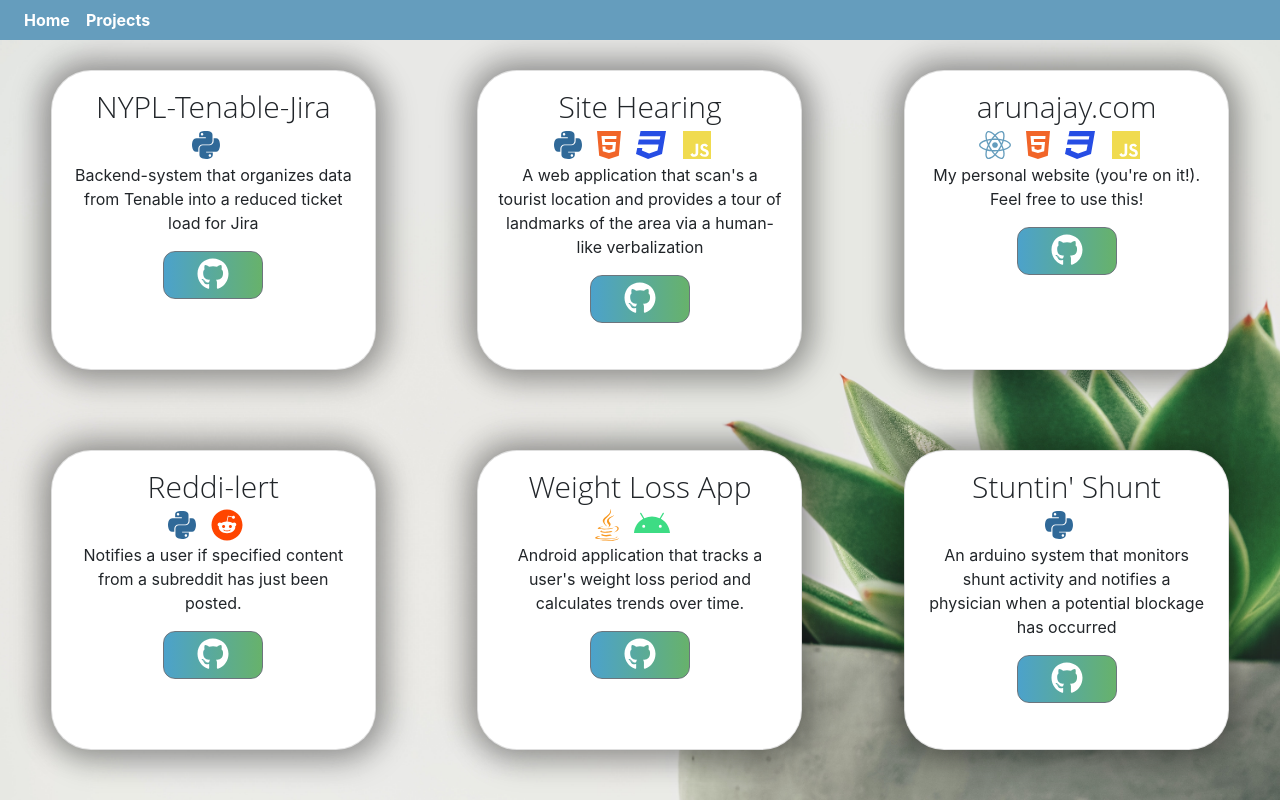
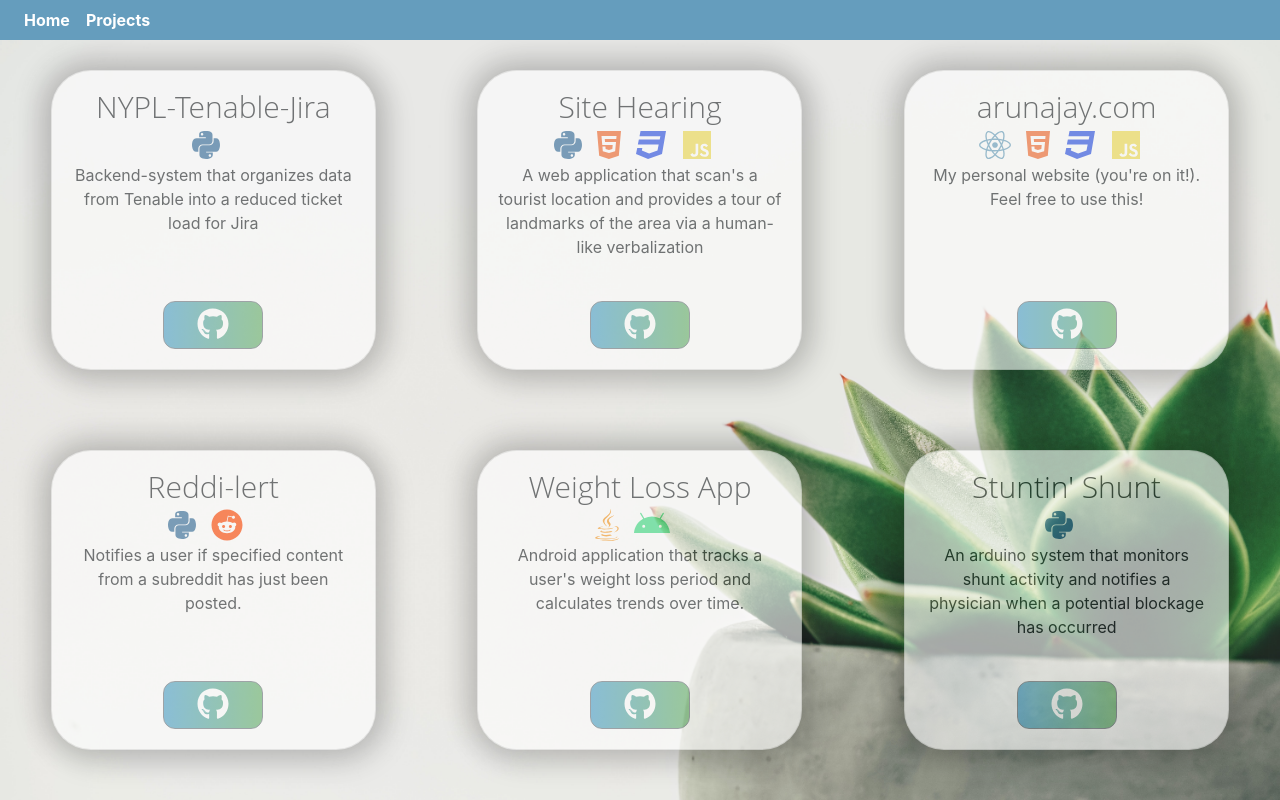
Before and after one commit to arun-ajay/arun-ajay-website-OLD, a React (Create React App) app: page /Projects in a window 1280 px wide. Built offline with nearby package versions, Linux system fonts and the light colour scheme.

Commit message:
opacity additions to cards

```diff
--- a/src/components/JumboIntro/JumboIntro.js
+++ b/src/components/JumboIntro/JumboIntro.js
@@ -10,7 +10,11 @@ function JumboIntro(){
 
 
     var mediaArray = mediaData.map(d =>(
-      <Button onClick = {() => window.open(d.url,"_blank")} className = "jumboButton"><FontAwesomeIcon icon = {d.icon} size="3x" className = "jumboIcon"/></Button>
+      <span>
+        <Button onClick = {() => window.open(d.url,"_blank")} className = "jumboButton"><FontAwesomeIcon icon = {d.icon} size="3x" className = "jumboIcon"/></Button>
+        <div className = "divider"></div>
+      </span>
+
     ))
     return (
 
--- a/src/components/ProjectCard/ProjectCard.css
+++ b/src/components/ProjectCard/ProjectCard.css
@@ -1,17 +1,26 @@
 .projectCard{
     /* border: 5px solid red !important; */
     margin: 30px auto;
+    margin-right: 50px !important;
+    margin-left: 50px !important;
     width: 325px;
     height: 300px;
     border-radius: 40px !important;
     box-shadow: 5px 5px 30px 7px rgba(0,0,0,0.25), -5px -5px 30px 7px rgba(0,0,0,0.22);
-    transition: .5s;
+    transition: .5s ease-in-out;
+    opacity: .6;
+}
+
+.projectCardBody{
+  display: flex;
+  flex-direction: column;
 }
 
 .projectCard:hover {
     transform: scale(1.1, 1.1);
     box-shadow: 5px 5px 30px 15px rgba(0,0,0,0.25),
       -5px -5px 30px 15px rgba(0,0,0,0.22);
+    opacity: 1;
   }
 
 .projectCardTitle{
@@ -32,6 +41,9 @@
     border-radius: .75em !important;
     width: 100px !important;
     text-align: center !important;
+    margin-top: auto;
+    margin-left: auto;
+    margin-right: auto;
 }
 
 
--- a/src/components/ProjectCard/ProjectCard.js
+++ b/src/components/ProjectCard/ProjectCard.js
@@ -16,7 +16,7 @@ const ProjectCard = (props) => {
   return (
     <div>
       <Card className = "projectCard">
-        <CardBody>
+        <CardBody className = "projectCardBody">
           <CardTitle className = "projectCardTitle">{props.title}</CardTitle>
           <CardSubtitle>{icons}</CardSubtitle>
           <CardText>{props.text}</CardText>
```
